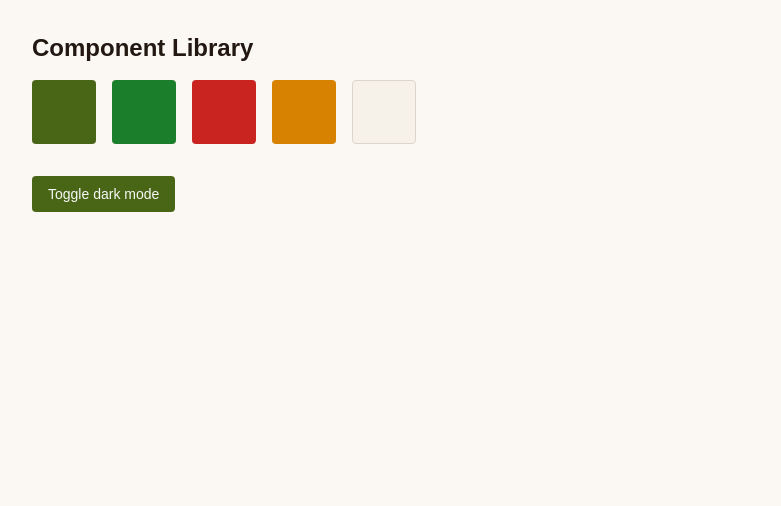
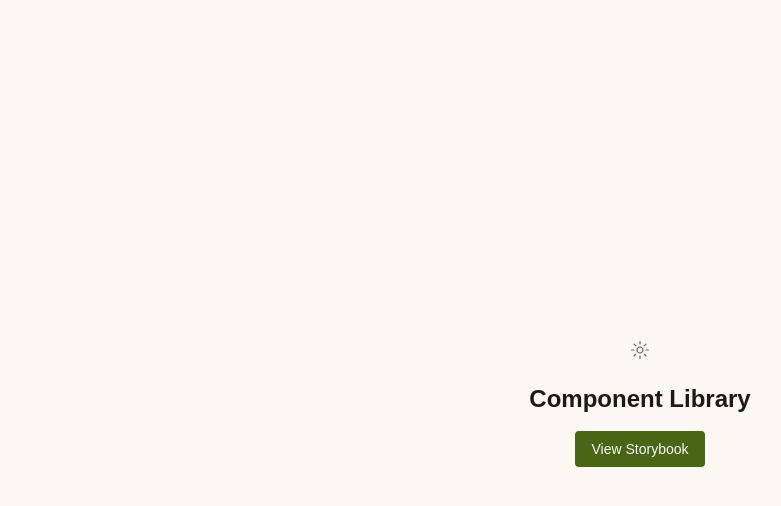
Before and after one commit to m-m-black/component-library, a React (Vite) app: page / in a window 1280 px wide. Shown: the top 506 px of the page, without its empty margins (0-781 px from the left). Built offline with nearby package versions, Linux system fonts and the light colour scheme.

Commit message:
Homepage

```diff
--- a/src/App.tsx
+++ b/src/App.tsx
@@ -1,31 +1,19 @@
-import { useState } from 'react'
+import { ThemeToggle } from './components/ThemeToggle/ThemeToggle'
+import { buttonVariants } from './components/Button/Button'
 
 function App() {
-  const [dark, setDark] = useState(false)
-
-  const toggle = () => {
-    setDark((d) => {
-      document.documentElement.classList.toggle('dark', !d)
-      return !d
-    })
-  }
-
   return (
-    <div className="min-h-screen bg-background text-text p-8">
-      <h1 className="text-2xl font-semibold mb-4">Component Library</h1>
-      <div className="flex gap-4 mb-8">
-        <div className="w-16 h-16 rounded bg-accent" title="accent" />
-        <div className="w-16 h-16 rounded bg-success" title="success" />
-        <div className="w-16 h-16 rounded bg-destructive" title="destructive" />
-        <div className="w-16 h-16 rounded bg-warning" title="warning" />
-        <div className="w-16 h-16 rounded bg-surface border border-border" title="surface" />
-      </div>
-      <button
-        onClick={toggle}
-        className="px-4 py-2 rounded bg-accent text-accent-foreground text-sm"
+    <div className="min-h-screen bg-background text-text flex flex-col items-center justify-center gap-4">
+      <ThemeToggle />
+      <h1 className="text-2xl font-semibold">Component Library</h1>
+      <a
+        href="https://m-m-black.github.io/component-library/"
+        target="_blank"
+        rel="noreferrer"
+        className={buttonVariants()}
       >
-        Toggle {dark ? 'light' : 'dark'} mode
-      </button>
+        View Storybook
+      </a>
     </div>
   )
 }
--- a/src/components/Button/Button.tsx
+++ b/src/components/Button/Button.tsx
@@ -2,7 +2,7 @@ import { cva, type VariantProps } from 'class-variance-authority'
 import { cn } from '../../lib/utils'
 import { Icon } from '../Icon'
 
-const buttonVariants = cva(
+export const buttonVariants = cva(
   [
     'inline-flex items-center justify-center gap-2 rounded font-medium transition-colors cursor-pointer',
     'focus-visible:outline-none focus-visible:ring-2 focus-visible:ring-accent focus-visible:ring-offset-2',
```
